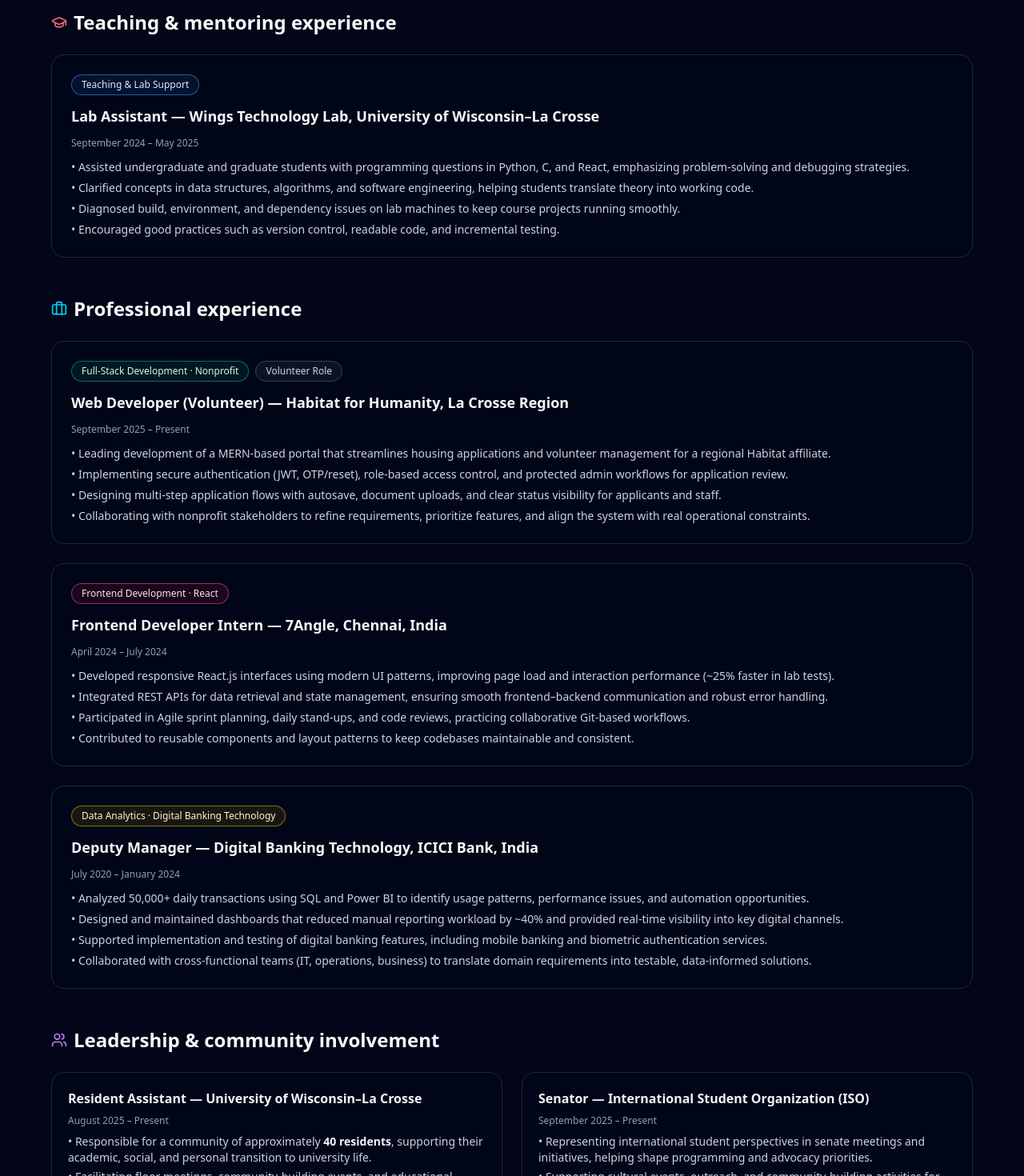
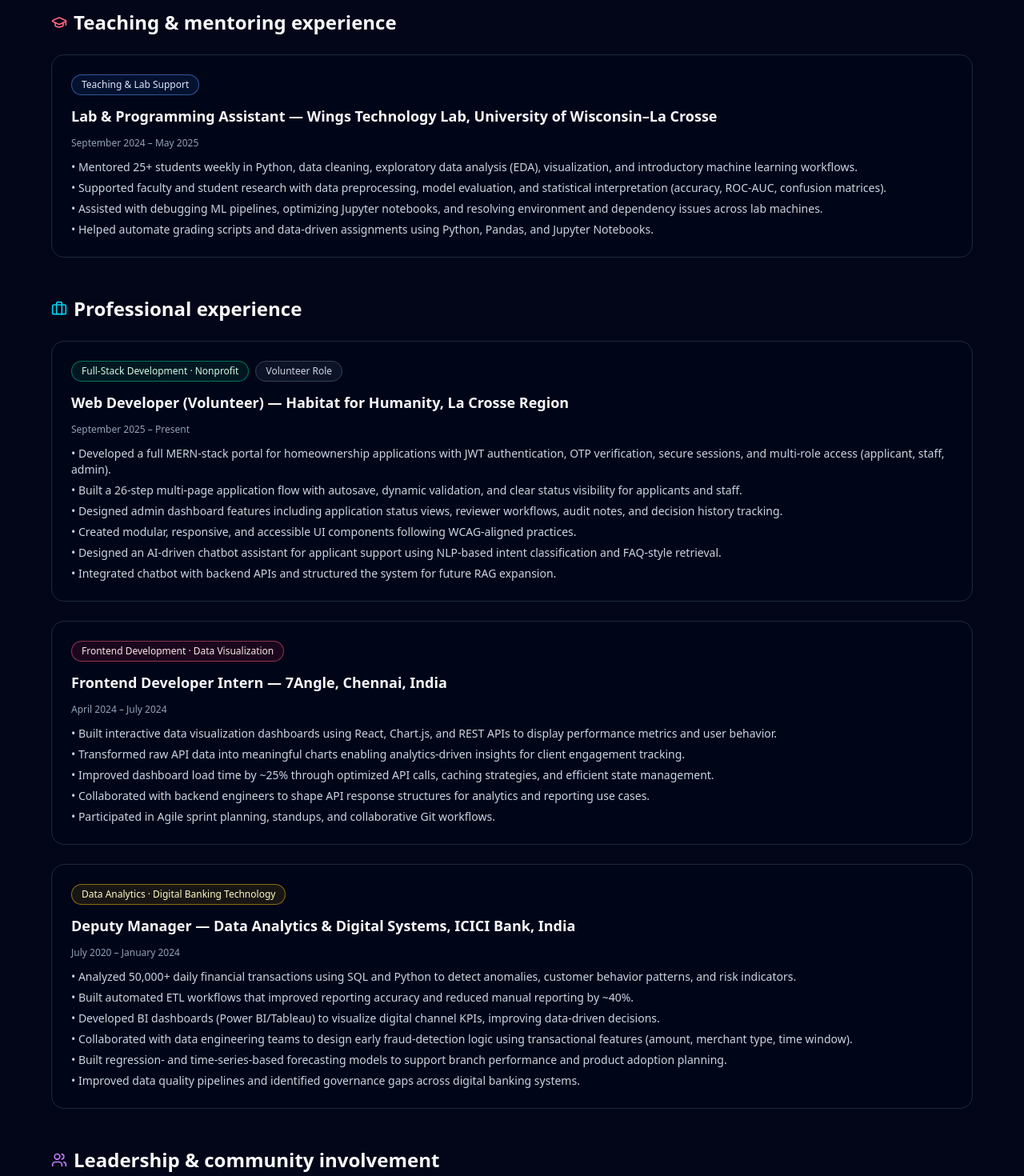
Before and after one commit to Kaaviyashri/Kaaviya_Portfolio, a React (Vite) app: page /experience in a window 1280 px wide. Shown: the part 320-1790 px from the top of the page at 80% size. Built offline with nearby package versions, Linux system fonts and the light colour scheme.

Commit message:
Update experience.jsx

```diff
--- a/src/pages/Experience.jsx
+++ b/src/pages/Experience.jsx
@@ -52,31 +52,28 @@
               </div>
 
               <h3 className="text-lg font-semibold text-slate-50">
-              Lab Assistant — Wings Technology Lab, University of Wisconsin–La Crosse
+                Lab & Programming Assistant — Wings Technology Lab, University of Wisconsin–La Crosse
               </h3>
               <p className="text-xs text-slate-400">September 2024 – May 2025</p>
 
               <ul className="mt-2 space-y-1.5 text-xs sm:text-sm text-slate-300">
                 <li>
-                • Assisted undergraduate and graduate students with programming questions
-                in Python, C, and React, emphasizing problem-solving and debugging strategies.
+                  • Mentored 25+ students weekly in Python, data cleaning, exploratory data analysis (EDA), visualization, and introductory machine learning workflows.
                 </li>
                 <li>
-                • Clarified concepts in data structures, algorithms, and software engineering,
-                helping students translate theory into working code.
+                  • Supported faculty and student research with data preprocessing, model evaluation, and statistical interpretation (accuracy, ROC-AUC, confusion matrices).
                 </li>
                 <li>
-                • Diagnosed build, environment, and dependency issues on lab machines to keep
-                course projects running smoothly.
+                  • Assisted with debugging ML pipelines, optimizing Jupyter notebooks, and resolving environment and dependency issues across lab machines.
                 </li>
                 <li>
-                • Encouraged good practices such as version control, readable code, and
-                incremental testing.
+                  • Helped automate grading scripts and data-driven assignments using Python, Pandas, and Jupyter Notebooks.
                 </li>
               </ul>
             </article>
           </Reveal>
         </section>
+
 
             {/* PROFESSIONAL EXPERIENCE */}
       <section className="space-y-6">
@@ -107,20 +104,22 @@
 
               <ul className="mt-2 space-y-1.5 text-xs sm:text-sm text-slate-300">
                 <li>
-                  • Leading development of a MERN-based portal that streamlines housing
-                  applications and volunteer management for a regional Habitat affiliate.
+                  • Developed a full MERN-stack portal for homeownership applications with JWT authentication, OTP verification, secure sessions, and multi-role access (applicant, staff, admin).
                 </li>
                 <li>
-                  • Implementing secure authentication (JWT, OTP/reset), role-based access
-                  control, and protected admin workflows for application review.
+                  • Built a 26-step multi-page application flow with autosave, dynamic validation, and clear status visibility for applicants and staff.
                 </li>
                 <li>
-                  • Designing multi-step application flows with autosave, document uploads,
-                  and clear status visibility for applicants and staff.
+                  • Designed admin dashboard features including application status views, reviewer workflows, audit notes, and decision history tracking.
                 </li>
                 <li>
-                  • Collaborating with nonprofit stakeholders to refine requirements,
-                  prioritize features, and align the system with real operational constraints.
+                  • Created modular, responsive, and accessible UI components following WCAG-aligned practices.
+                </li>
+                <li>
+                  • Designed an AI-driven chatbot assistant for applicant support using NLP-based intent classification and FAQ-style retrieval.
+                </li>
+                <li>
+                  • Integrated chatbot with backend APIs and structured the system for future RAG expansion.
                 </li>
               </ul>
             </article>
@@ -131,7 +130,7 @@
             <article className="rounded-2xl border border-slate-800 bg-slate-950/80 p-6 space-y-3">
               <div className="flex items-center gap-2 text-xs">
                 <span className="rounded-full border border-rose-400/50 bg-rose-500/10 px-3 py-1 text-rose-100 font-medium">
-                  Frontend Development · React
+                  Frontend Development · Data Visualization
                 </span>
               </div>
 
@@ -142,20 +141,19 @@
 
               <ul className="mt-2 space-y-1.5 text-xs sm:text-sm text-slate-300">
                 <li>
-                  • Developed responsive React.js interfaces using modern UI patterns,
-                  improving page load and interaction performance (~25% faster in lab tests).
+                  • Built interactive data visualization dashboards using React, Chart.js, and REST APIs to display performance metrics and user behavior.
                 </li>
                 <li>
-                  • Integrated REST APIs for data retrieval and state management, ensuring
-                  smooth frontend–backend communication and robust error handling.
+                  • Transformed raw API data into meaningful charts enabling analytics-driven insights for client engagement tracking.
                 </li>
                 <li>
-                  • Participated in Agile sprint planning, daily stand-ups, and code reviews,
-                  practicing collaborative Git-based workflows.
+                  • Improved dashboard load time by ~25% through optimized API calls, caching strategies, and efficient state management.
                 </li>
                 <li>
-                  • Contributed to reusable components and layout patterns to keep
-                  codebases maintainable and consistent.
+                  • Collaborated with backend engineers to shape API response structures for analytics and reporting use cases.
+                </li>
+                <li>
+                  • Participated in Agile sprint planning, standups, and collaborative Git workflows.
                 </li>
               </ul>
             </article>
@@ -171,26 +169,28 @@
               </div>
 
               <h3 className="text-lg font-semibold text-slate-50">
-                Deputy Manager — Digital Banking Technology, ICICI Bank, India
+                Deputy Manager — Data Analytics & Digital Systems, ICICI Bank, India
               </h3>
               <p className="text-xs text-slate-400">July 2020 – January 2024</p>
 
               <ul className="mt-2 space-y-1.5 text-xs sm:text-sm text-slate-300">
                 <li>
-                  • Analyzed 50,000+ daily transactions using SQL and Power BI to identify
-                  usage patterns, performance issues, and automation opportunities.
+                  • Analyzed 50,000+ daily financial transactions using SQL and Python to detect anomalies, customer behavior patterns, and risk indicators.
                 </li>
                 <li>
-                  • Designed and maintained dashboards that reduced manual reporting
-                  workload by ~40% and provided real-time visibility into key digital channels.
+                  • Built automated ETL workflows that improved reporting accuracy and reduced manual reporting by ~40%.
                 </li>
                 <li>
-                  • Supported implementation and testing of digital banking features,
-                  including mobile banking and biometric authentication services.
+                  • Developed BI dashboards (Power BI/Tableau) to visualize digital channel KPIs, improving data-driven decisions.
                 </li>
                 <li>
-                  • Collaborated with cross-functional teams (IT, operations, business)
-                  to translate domain requirements into testable, data-informed solutions.
+                  • Collaborated with data engineering teams to design early fraud-detection logic using transactional features (amount, merchant type, time window).
+                </li>
+                <li>
+                  • Built regression- and time-series-based forecasting models to support branch performance and product adoption planning.
+                </li>
+                <li>
+                  • Improved data quality pipelines and identified governance gaps across digital banking systems.
                 </li>
               </ul>
             </article>
```
Lines whose indentation alone changed are shown as unchanged.
